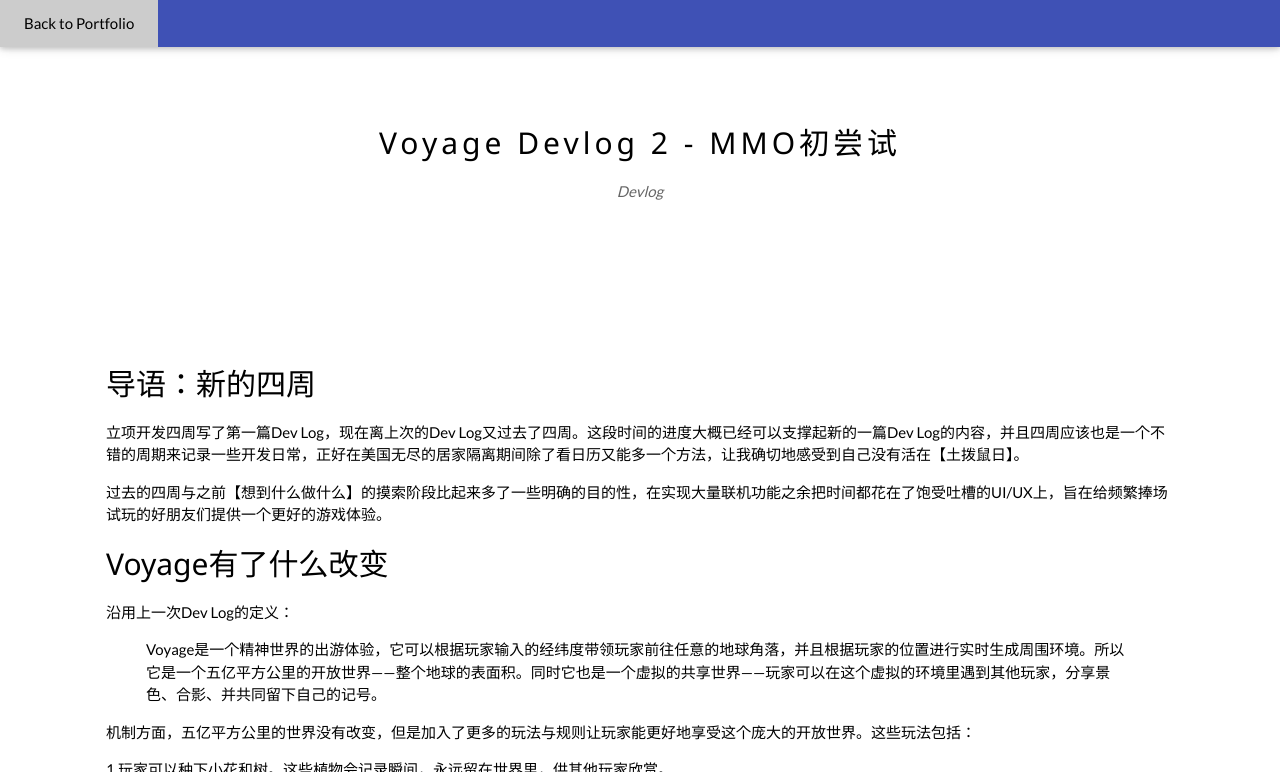
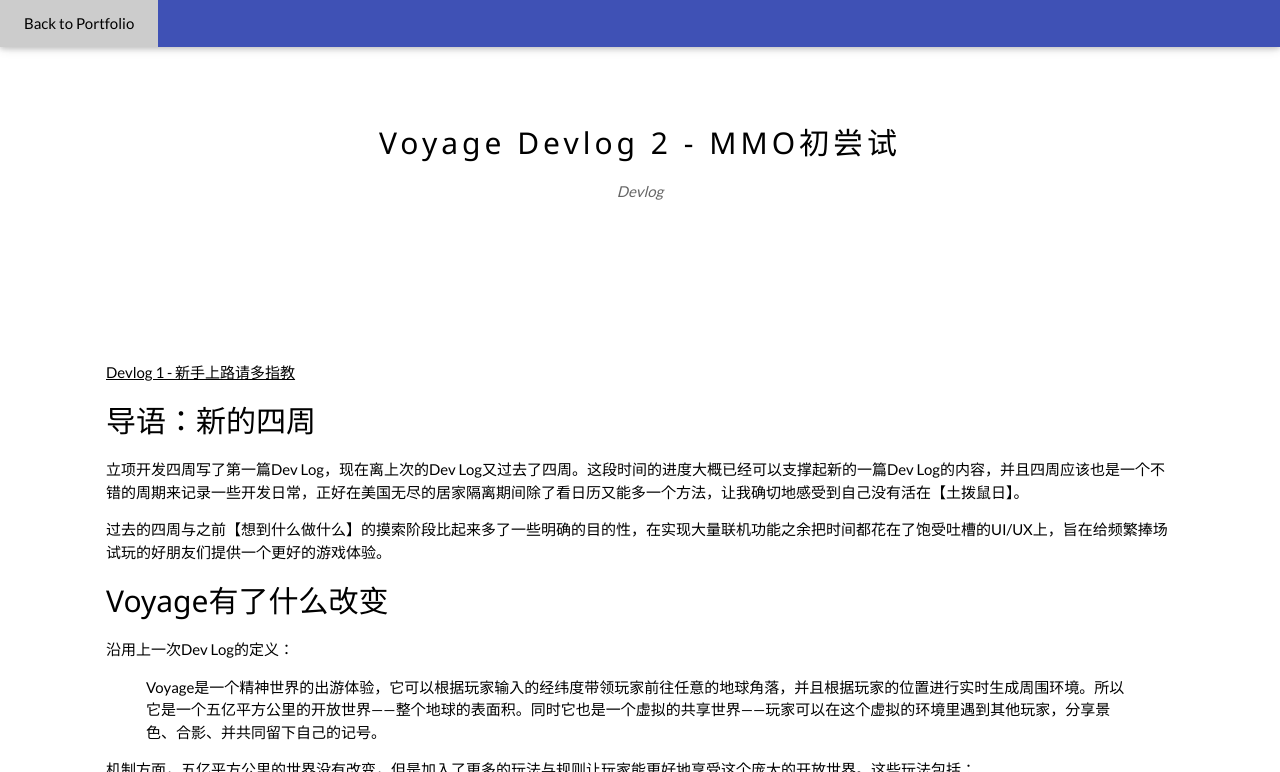
Before and after one commit to Cet1999/Cet1999.github.io, a Jekyll site: the page built from VoyageDevLog2.md, in a window 1280 px wide and 900 px high, cut to the strip 0-772 px from the top of the window. Built offline with Jekyll 4.4.1, drawn with Linux system fonts in a browser that asks for light colours.

Commit message:
Update VoyageDevLog2.md

```diff
--- a/VoyageDevLog2.md
+++ b/VoyageDevLog2.md
@@ -5,6 +5,8 @@ genre: Devlog
 permalink: /VoyageDevLog2/
 ---
 
+
+[Devlog 1 - 新手上路请多指教](http://jingyuzhuang.top/VoyageDevLog1/)
 
 ## 导语：新的四周
 
```
